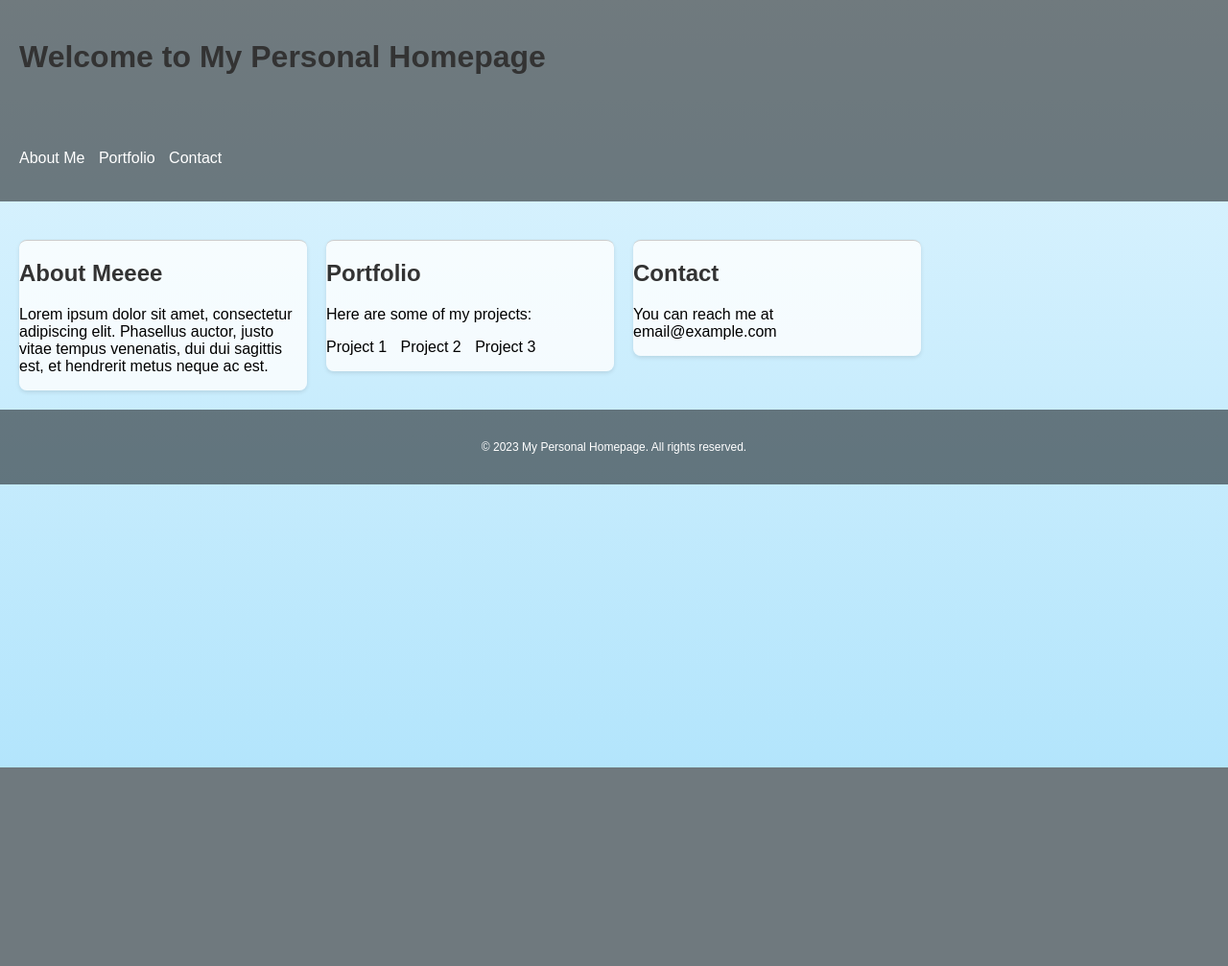
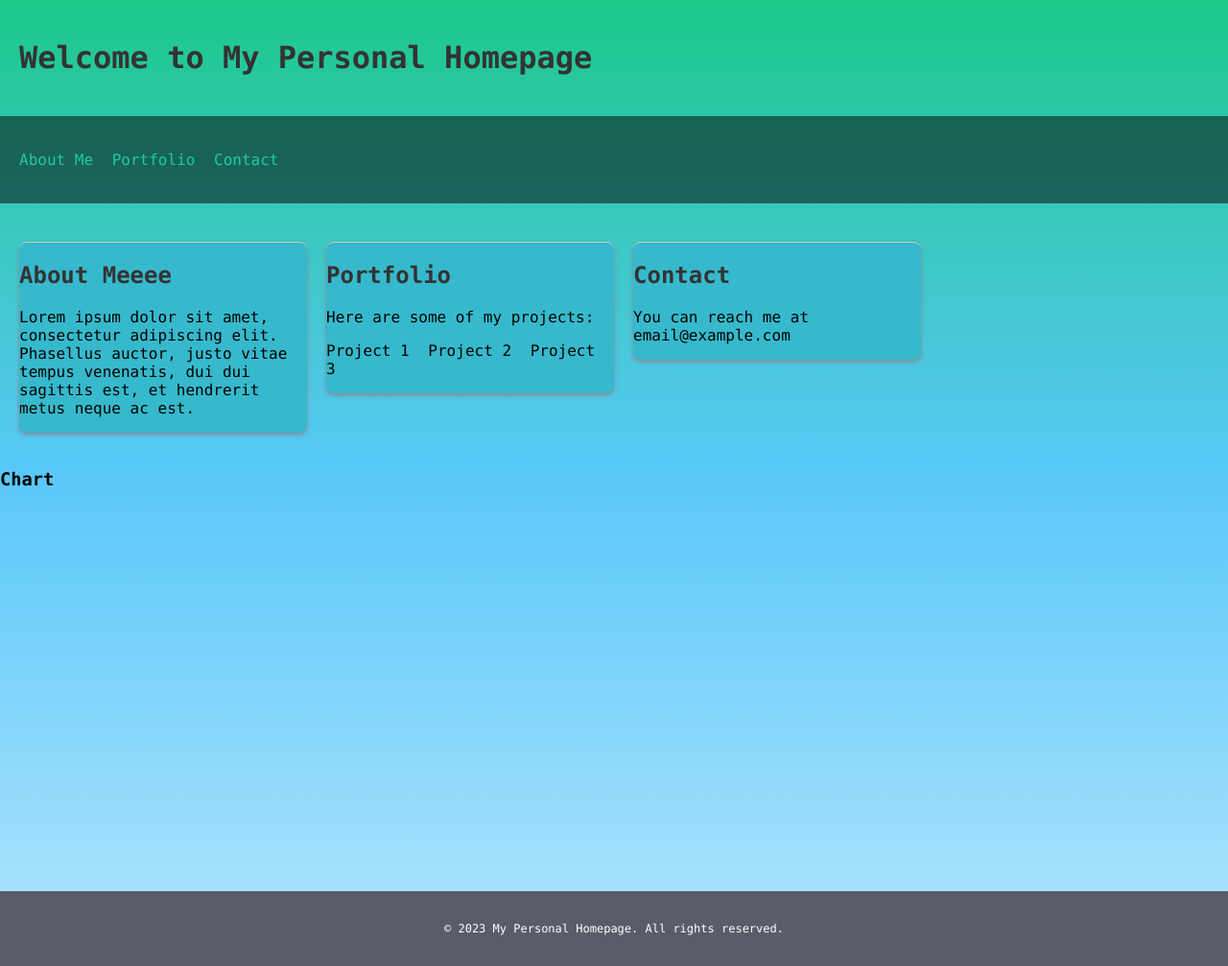
Before and after one commit to RNLgit/rnl_dot_com, a Django app: page / in a window 1280 px wide. Shown: the whole page at 96% size. Before the commit the page ends 800 px from the top, so only its background shows below. Run offline with Django 4.2, Linux system fonts and the light colour scheme.

Commit message:
more styles

```diff
--- a/rnlweb/core/static/core/styles.css
+++ b/rnlweb/core/static/core/styles.css
@@ -1,9 +1,40 @@
 /* Global Styles */
+:root {
+  --blue: #4e73df;
+  --indigo: #6610f2;
+  --purple: #6f42c1;
+  --pink: #e83e8c;
+  --red: #e74a3b;
+  --orange: #fd7e14;
+  --yellow: #f6c23e;
+  --green: #1cc88a;
+  --teal: #20c9a6;
+  --cyan: #36b9cc;
+  --white: #fff;
+  --gray: #858796;
+  --gray-dark: #5a5c69;
+  --primary: #f48c00;
+  --secondary: #858796;
+  --success: #1cc88a;
+  --info: #36b9cc;
+  --warning: #f6c23e;
+  --danger: #e74a3b;
+  --light: #f8f9fc;
+  --dark: #5a5c69;
+  --breakpoint-xs: 0;
+  --breakpoint-sm: 576px;
+  --breakpoint-md: 768px;
+  --breakpoint-lg: 992px;
+  --breakpoint-xl: 1200px;
+  --font-family-sans-serif: "Monaco", -apple-system, BlinkMacSystemFont, "Segoe UI", Roboto, "Helvetica Neue", Arial, sans-serif, "Apple Color Emoji", "Segoe UI Emoji", "Segoe UI Symbol", "Noto Color Emoji";
+  --font-family-monospace: SFMono-Regular, Menlo, Monaco, Consolas, "Liberation Mono", "Courier New", monospace;
+}
+
 html {
-  font-family: Arial, sans-serif;
+  font-family: var(--font-family-sans-serif);
   margin: 0;
   padding: 0;
-  background: linear-gradient(to bottom, #E1F5FE, #B3E5FC);
+  background: linear-gradient(to bottom, var(--green), #5ac8fa, #B3E5FC);
 }
 
 body {
@@ -36,7 +67,7 @@
 
 /* Specific Styles */
 header {
-  background-color: rgba(0, 0, 0, 0.5);
+  background-color: radial-gradient(circle, var(--teal), var(--cyan));
   color: #fff;
 }
 
@@ -46,7 +77,7 @@
 }
 
 nav ul li a {
-  color: #fff;
+  color: #20c9a6;
 }
 
 .container {
@@ -57,11 +88,11 @@
   margin-top: 20px;
   border-top: 1px solid #ccc;
   border-radius: 8px;
-  box-shadow: 0 2px 4px rgba(0, 0, 0, 0.1);
+  box-shadow: 0 2px 4px var(--gray);
   float: left;
   width: 300px;
   margin-right: 20px;
-  background-color: rgba(255, 255, 255, 0.8);
+  background-color: var(--cyan);
 }
 
 section:last-child {
@@ -69,7 +100,7 @@
 }
 
 footer {
-  background-color: rgba(0, 0, 0, 0.5);
+  background-color: var(--gray-dark);
   color: #fff;
   font-size: 12px;
   text-align: center;
--- a/rnlweb/core/templates/home.html
+++ b/rnlweb/core/templates/home.html
@@ -41,6 +41,24 @@
     </section>
   </div>
 
+  <div class="row">
+    <!-- Area Chart -->
+    <div class="col-12">
+        <div class="card shadow mb-4">
+            <!-- Card Header - Dropdown -->
+            <div class="card-header py-3 d-flex flex-row align-items-center justify-content-between">
+                <h3 class="m-0 font-weight-bold text-primary">Chart</h3>
+            </div>
+            <!-- Card Body -->
+            <div class="card-body">
+                <div class="chart-area" style="position: relative; height: 50vh;">
+                    <canvas id="testhistorychart"></canvas>
+                </div>
+            </div>
+        </div>
+    </div>
+  </div>
+
   <footer>
     <p>&copy; 2023 My Personal Homepage. All rights reserved.</p>
   </footer>
```
